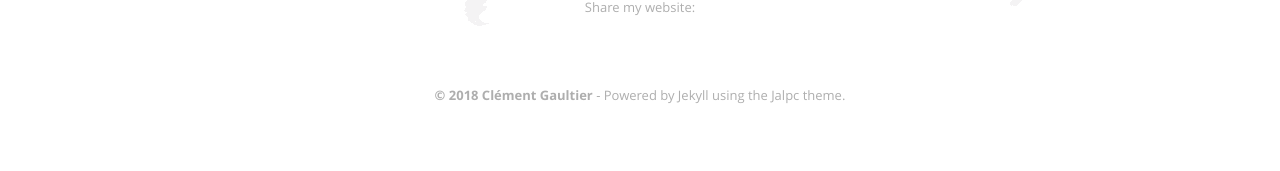
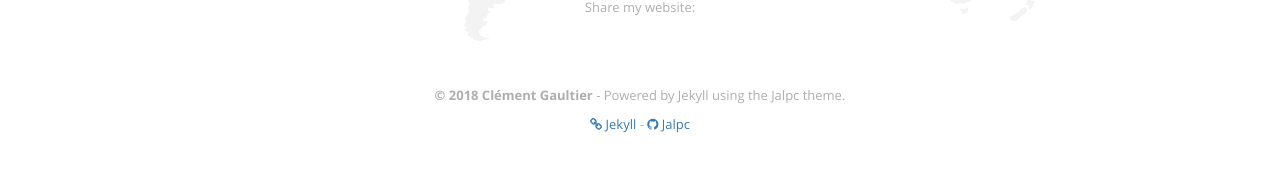
Before and after one commit to cgaultier/persoWeb, a Jekyll site: the page built from index.html, in a window 1280 px wide and 900 px high, scrolled down 3612 px. Shown: the part 726-897 px from the top of the window. Built offline with Jekyll 4.4.1, drawn with Linux system fonts in a browser that asks for light colours; comment, search, counter and statistics services are not loaded; before the commit the page ends 4483 px from its top, so only the background shows below that.

Commit message:
Added jekyll and jalpc links in the footer

```diff
--- a/_config.yml
+++ b/_config.yml
@@ -10,7 +10,7 @@
 img_path:
 cvButton: Download my detailed CV
 cvLink: /static/assets/pdf/CV_en.pdf
-publications_sec: My publications
+
 # author
 author:
   name: Clément Gaultier
--- a/_includes/sections/links.html
+++ b/_includes/sections/links.html
@@ -47,6 +47,8 @@
     <div class="row">
         <div class="col-lg-8 col-lg-offset-2 text-center m-t-lg m-b-lg">
             <p id="jalpc_site_pv"><strong>&copy; {{ 'now' | date: "%Y" }} {{ site.title }}</strong> - <span data-i18n="link.thanks">Powered by Jekyll using the Jalpc theme.</span></p>
+            <p> <a href="https://jekyllrb.com" target="_blank" title="jekyll"><i class="fa fa-link"></i> Jekyll </a> - <a href="https://github.com/jarrekk/Jalpc" target="_blank" title="Jalpc"><i class="fa fa-github"></i> Jalpc </a> </p>
+
         </div>
     </div>
 </div>
```
Also changed, not shown: _data/index/links.yml (line endings or trailing spaces).
